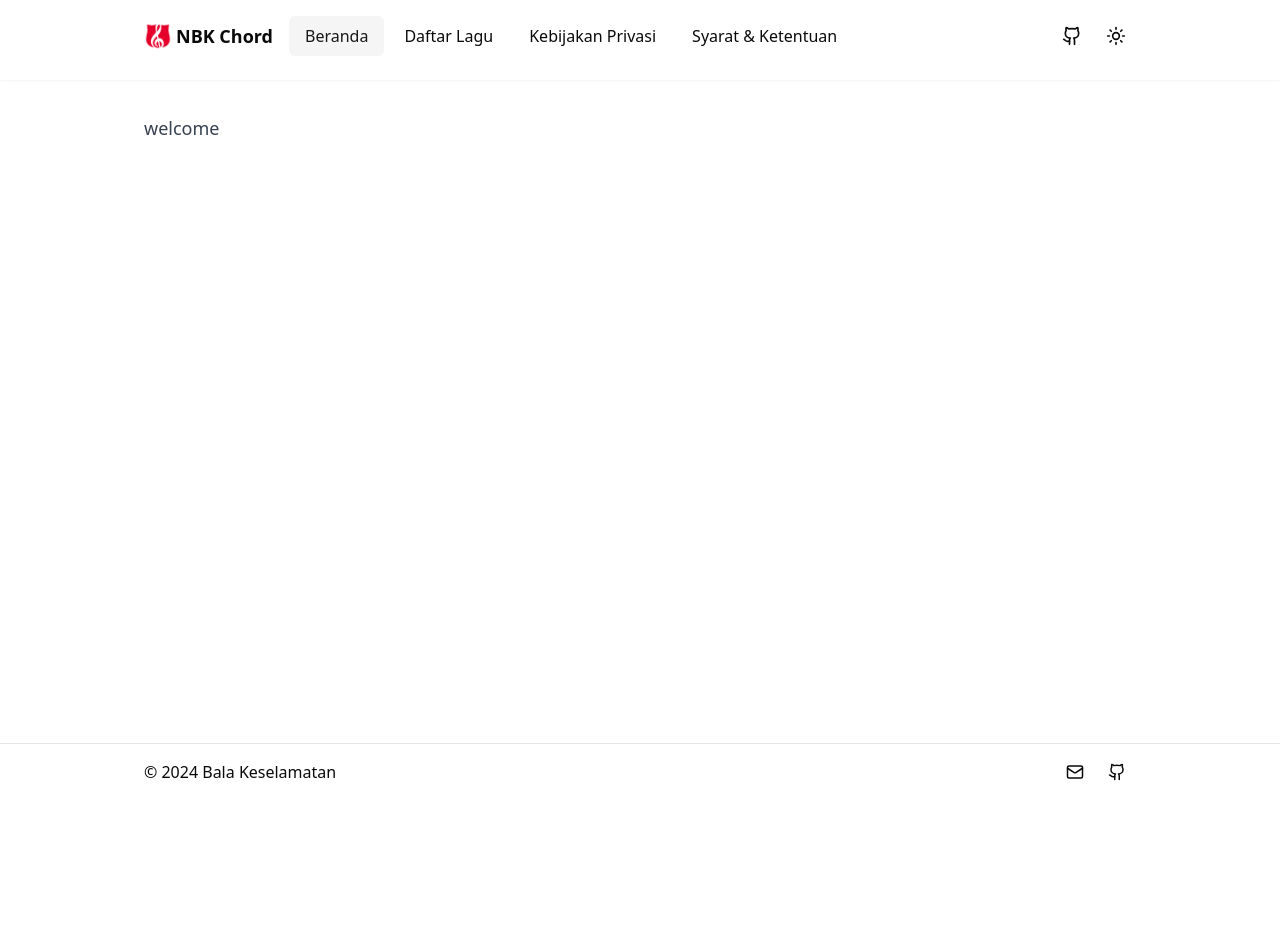
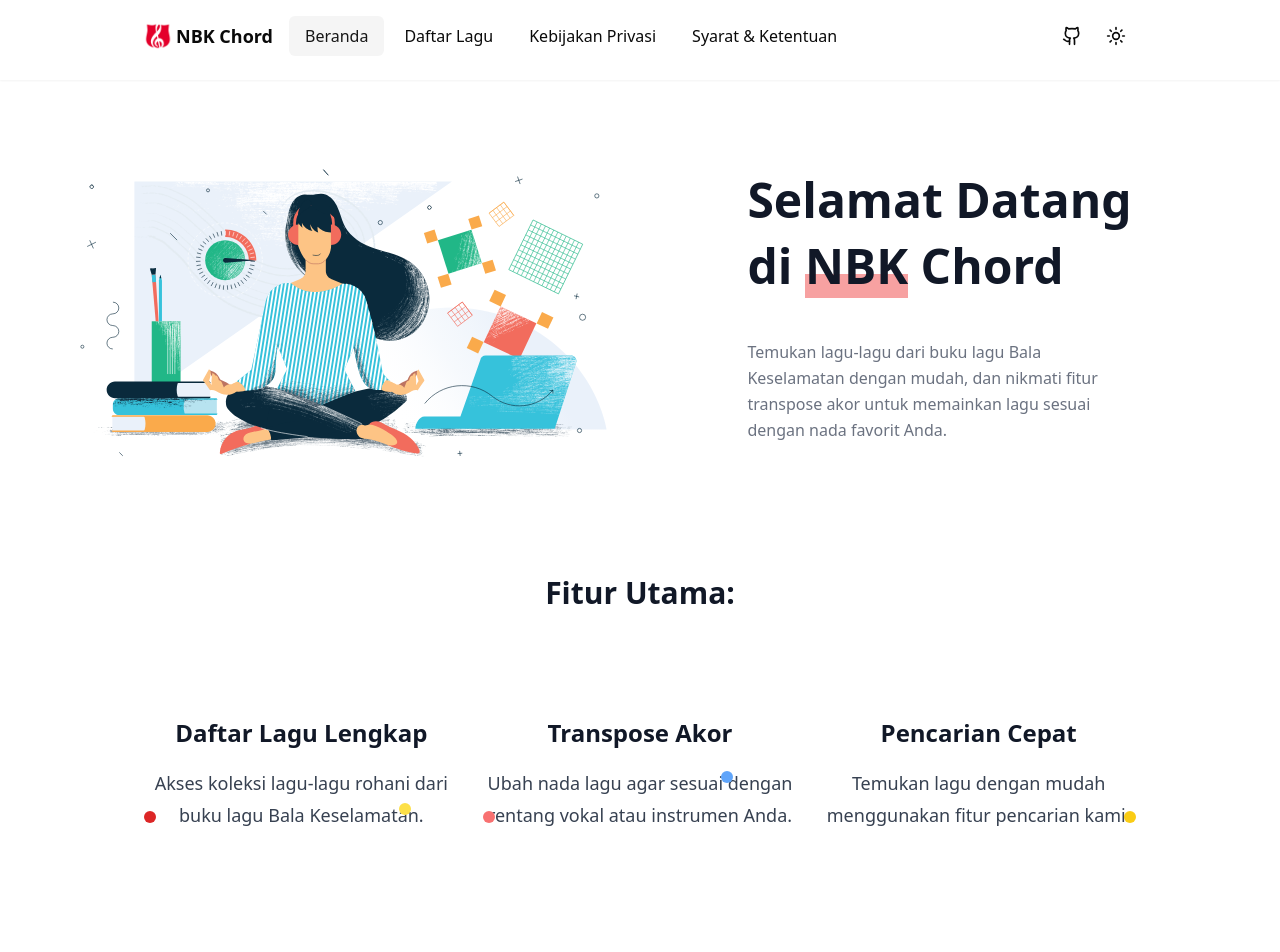
Before and after one commit to bagussuandana/nbk-chord, a Next.js app: page / in a window 1280 px wide. Shown: the top 952 px of the page. Before the commit the page ends 800 px from the top, so only its background shows below. Built offline with nearby package versions, Linux system fonts and the light colour scheme.

Commit message:
home page

```diff
--- a/app.config.ts
+++ b/app.config.ts
@@ -37,6 +37,15 @@ const appConfig: any = {
     instagram: "",
     youtube: "",
   },
+  home: {
+    title: "Welcome to NBK Chord",
+    description:
+      "Apliaksi chord untuk Nyanyian Bala Keselamatan dipersembahkan untuk kemuliaan Tuhan Yesus Kristus",
+    hero: {
+      image: "/assets/marketing1.svg",
+      imageAlt: "/assets/white-wave.svg",
+    },
+  },
 };
 
 export default appConfig;
--- a/app/page.tsx
+++ b/app/page.tsx
@@ -1,3 +1,94 @@
+import appConfig from "@/app.config";
+import Image from "next/image";
+
 export default function Home() {
-    return <div className="container">welcome</div>;
+  const { home } = appConfig;
+  return (
+    <>
+      <section className="relative">
+        <section className="relative">
+          <div className="container">
+            <div className="grid lg:grid-cols-7 grid-cols-1 gap-16 items-center">
+              <div className="lg:col-span-4" data-aos="fade-right">
+                <div className="relative 2xl:-ml-64 lg:-ml-28 2xl:min-w-[130%] lg:w-[113%] w-full">
+                  <Image
+                    width={2000}
+                    height={1125}
+                    src={home.hero.image}
+                    alt="hero"
+                  />
+                </div>
+              </div>
+              <div className="lg:col-span-3" data-aos="fade-left">
+                <div className="text-center sm:text-start">
+                  <h1 className="text-3xl/snug sm:text-4xl/snug xl:text-5xl/snug font-semibold mb-7">
+                    Selamat Datang di{" "}
+                    <span className="relative after:bg-red-500/50 after:-z-10 after:absolute after:h-6 after:w-full after:bottom-0 after:end-0">
+                      NBK
+                    </span>{" "}
+                    Chord
+                  </h1>
+                  <p className="text-base/relaxed text-gray-500">
+                    Temukan lagu-lagu dari buku lagu Bala Keselamatan dengan
+                    mudah, dan nikmati fitur transpose akor untuk memainkan lagu
+                    sesuai dengan nada favorit Anda.
+                  </p>
+                </div>
+              </div>
+            </div>
+          </div>
+        </section>
+      </section>
+      <section className="pb-20">
+        <div className="container">
+          <div className="text-center">
+            <h2 className="md:text-3xl text-xl font-semibold my-5">
+              Fitur Utama:
+            </h2>
+          </div>
+          <div className="grid lg:grid-cols-3 grid-cols-1 gap-6 mt-16">
+            <div
+              className="text-center relative"
+              data-aos="fade-up"
+              data-aos-duration={300}
+            >
+              <h3 className="text-xl">Daftar Lagu Lengkap</h3>
+              <p className="mt-3">
+                Akses koleksi lagu-lagu rohani dari buku lagu Bala Keselamatan.
+              </p>
+
+              <div className="absolute h-3 w-3 rounded-full bg-red-600 bottom-8" />
+              <div className="absolute h-3 w-3 rounded-full bg-yellow-300 top-32 end-12" />
+            </div>
+            <div
+              className="text-center relative"
+              data-aos="fade-up"
+              data-aos-duration={300}
+            >
+              <h3 className="text-xl">Transpose Akor</h3>
+              <p className="mt-3">
+                Ubah nada lagu agar sesuai dengan rentang vokal atau instrumen
+                Anda.
+              </p>
+
+              <div className="absolute h-3 w-3 rounded-full bg-red-400 bottom-8" />
+              <div className="absolute h-3 w-3 rounded-full bg-blue-400 top-24 end-16" />
+            </div>
+            <div
+              className="text-center relative"
+              data-aos="fade-up"
+              data-aos-duration={300}
+            >
+              <h3 className="text-xl">Pencarian Cepat</h3>
+              <p className="mt-3">
+                Temukan lagu dengan mudah menggunakan fitur pencarian kami.
+              </p>
+
+              <div className="absolute h-3 w-3 rounded-full bg-yellow-400 bottom-8 end-0" />
+            </div>
+          </div>
+        </div>
+      </section>
+    </>
+  );
 }
```
Also changed, not shown: public/assets/marketing1.svg (added), public/assets/white-wave.svg (added).
